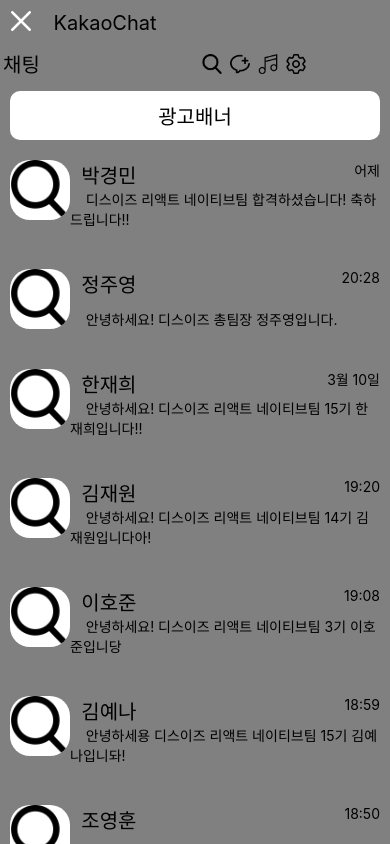
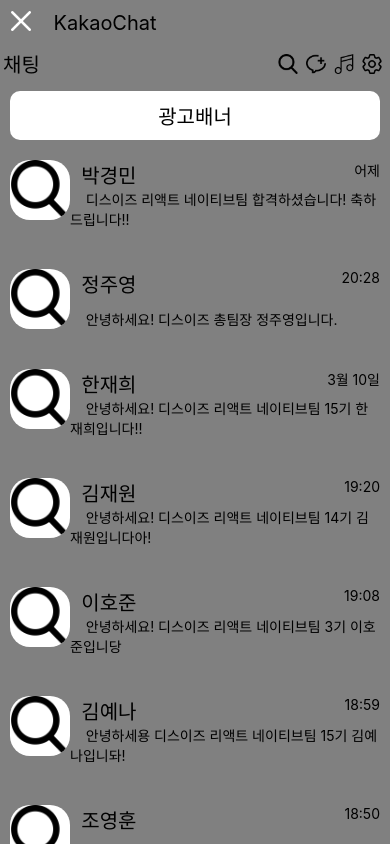
Before and after one commit to HyeongJun02/React-FreshStudy, a React Native app: screen / in a window 390 px wide. Built offline with nearby package versions, Linux system fonts and the light colour scheme.

Commit message:
kakaoChat

```diff
--- a/App.js
+++ b/App.js
@@ -42,14 +42,15 @@
     </View>
   )
 }
+
 const App = () =>{
   return (
     <SafeAreaView style ={{flex:1, backgroundColor: 'gray'}}>
       <View style = {styles.title}>
-          <TouchableOpacity onPress = {() => createAlert("뒤로가기")}>
-            <Image source = {require("./image/cancel.png")} style = {styles.img}/>
-          </TouchableOpacity>
-          <Text style ={{fontSize : 20}}>    KakaoChat</Text>
+        <TouchableOpacity onPress = {() => createAlert("뒤로가기")}>
+          <Image source = {require("./image/cancel.png")} style = {styles.img}/>
+        </TouchableOpacity>
+        <Text style ={{fontSize : 20}}>    KakaoChat</Text>
       </View>
 
       <View style = {styles.header}>
@@ -122,7 +123,7 @@
 
   container: {
     flex: 1,
-    margin: 3
+    margin: 3,
   },
 
   containerIcon: {
@@ -130,7 +131,7 @@
     width: 20,
     flex: 1,
     flexDirection: 'row',
-    resizeMode: 'contain',
+    justifyContent: 'flex-end',
     margin: 4
   },
 
```
